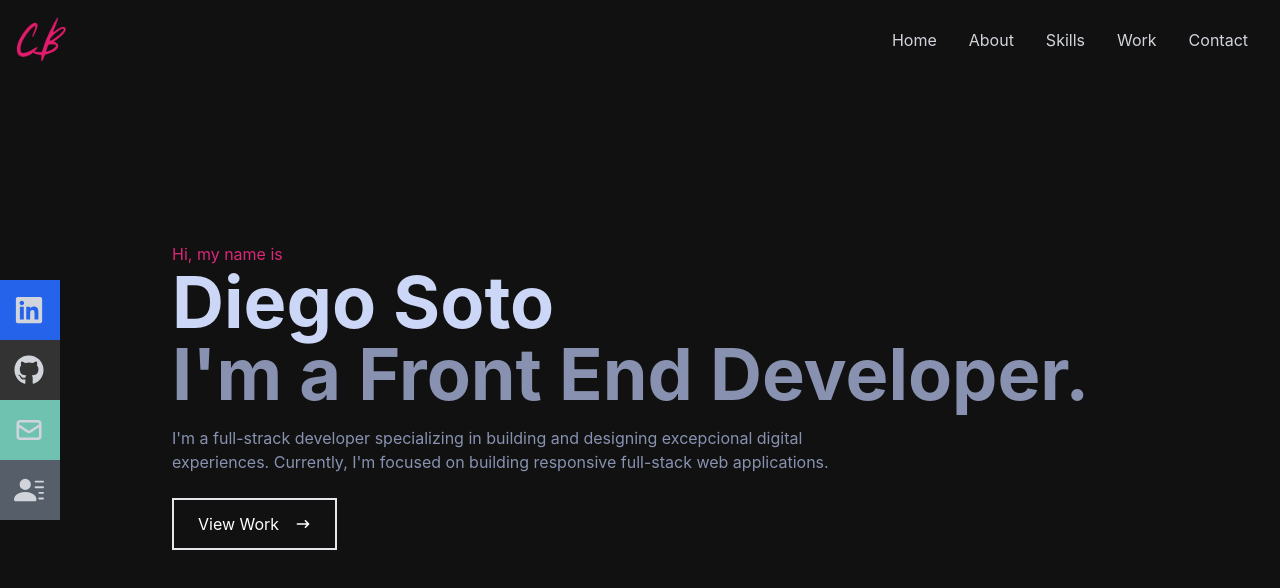
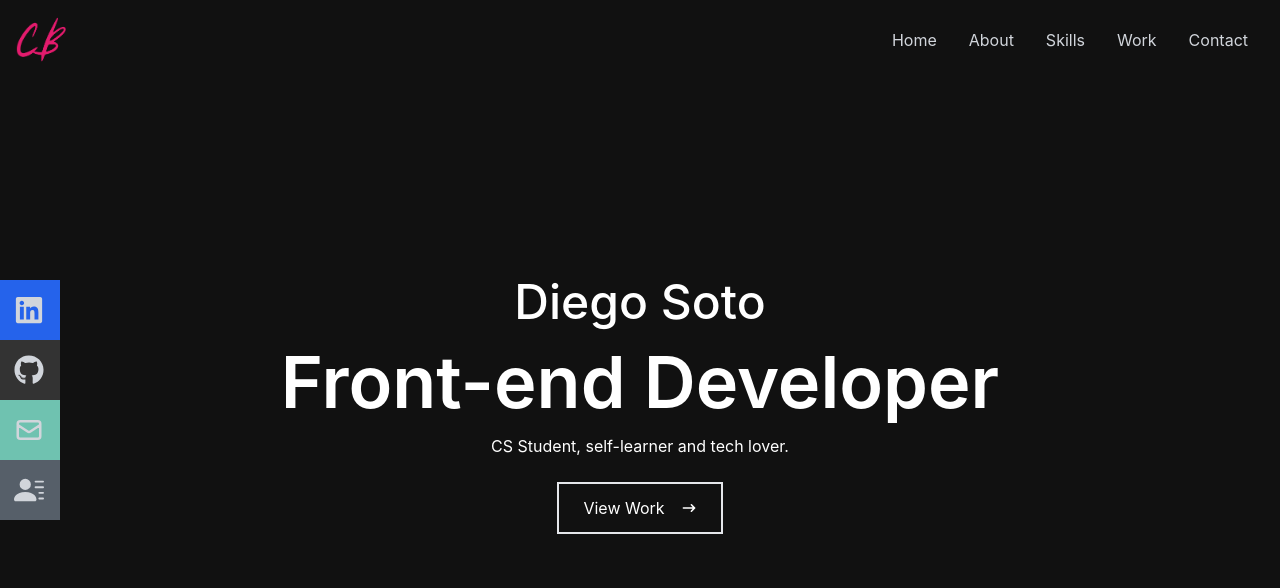
Before and after one commit to disotocastro/portfolio-react, a React (Create React App) app: page / in a window 1280 px wide. Shown: the top 588 px of the page. Built offline with nearby package versions, Linux system fonts and the light colour scheme; the HTML template or start-up script is replaced by a standard one.

Commit message:
ADD New home page

```diff
--- a/src/components/Contact.jsx
+++ b/src/components/Contact.jsx
@@ -16,7 +16,7 @@ const Contact = () => {
         <p className='text-1xl font-normal text-white my-4'>Your message</p>
         <textarea className='bg-[#FFFF] p-5' name="message" rows="5" placeholder='Message'></textarea>
 
-        <button className='bg-[#FFFF] text-black hover:bg-gray-200 px-10 py-4 my-10 mx-auto flex items-end'>Send e-mail</button>
+        <button className='bg-[#FFFF] text-black hover:bg-gray-600 px-10 py-4 my-10 mx-auto flex items-end'>Send e-mail</button>
       </form >
     </div >
   )
--- a/src/components/Home.jsx
+++ b/src/components/Home.jsx
@@ -1,23 +1,29 @@
 import React from 'react';
 import { HiArrowNarrowRight } from 'react-icons/hi'
+import { Link } from 'react-scroll'
 
 const Home = () => {
   return (
     <div name='home' className='w-full h-screen bg-[#111111]'>
       {/* Container */}
       <div className="max-w-[1000px] mx-auto px-8 flex flex-col justify-center h-full" >
-        <p className='text-pink-600'>Hi, my name is</p>
-        <h1 className='text-4xl sm:text-7xl font-bold text-[#ccd6f6]'>Diego Soto</h1>
-        <h2 className='text-4xl sm:text-7xl font-bold text-[#8892b0] '>I'm a Front End Developer.</h2>
-        <p className='text-[#8892b0] py-4 max-w-[700px]'>
-          I'm a full-strack developer specializing in building
-          and designing excepcional digital experiences. Currently,
-          I'm focused on building responsive full-stack web applications.
+        <h1 className='text-4xl sm:text-5xl font-medium text-[#FFFFFF] mx-auto my-5'>Diego Soto</h1>
+        <h2 className='text-4xl sm:text-7xl font-semibold text-[#FFFFFF] mx-auto'>Front-end Developer</h2>
+        <p className='text-[#FFFFFF] py-4 max-w-[700px] mx-auto text-justify		'>
+          CS Student, self-learner and tech lover.
         </p>
 
         <div>
-          <button className='group text-white border-2 px-6 py-3 my-2 flex items-center hover:bg-pink-600 hover:border-pink-600'>
-            View Work
+          <button className='group text-white border-2 px-6 py-3 my-2 flex items-center hover:bg-gray-600 hover:border-gray-600 mx-auto'>
+
+
+            <Link to="work" smooth={true} duration={500} >
+              View Work
+            </Link>
+
+
+
+
             <span className='group-hover:rotate-90 duration-300'>
               <HiArrowNarrowRight className='ml-4' />
             </span>
```
